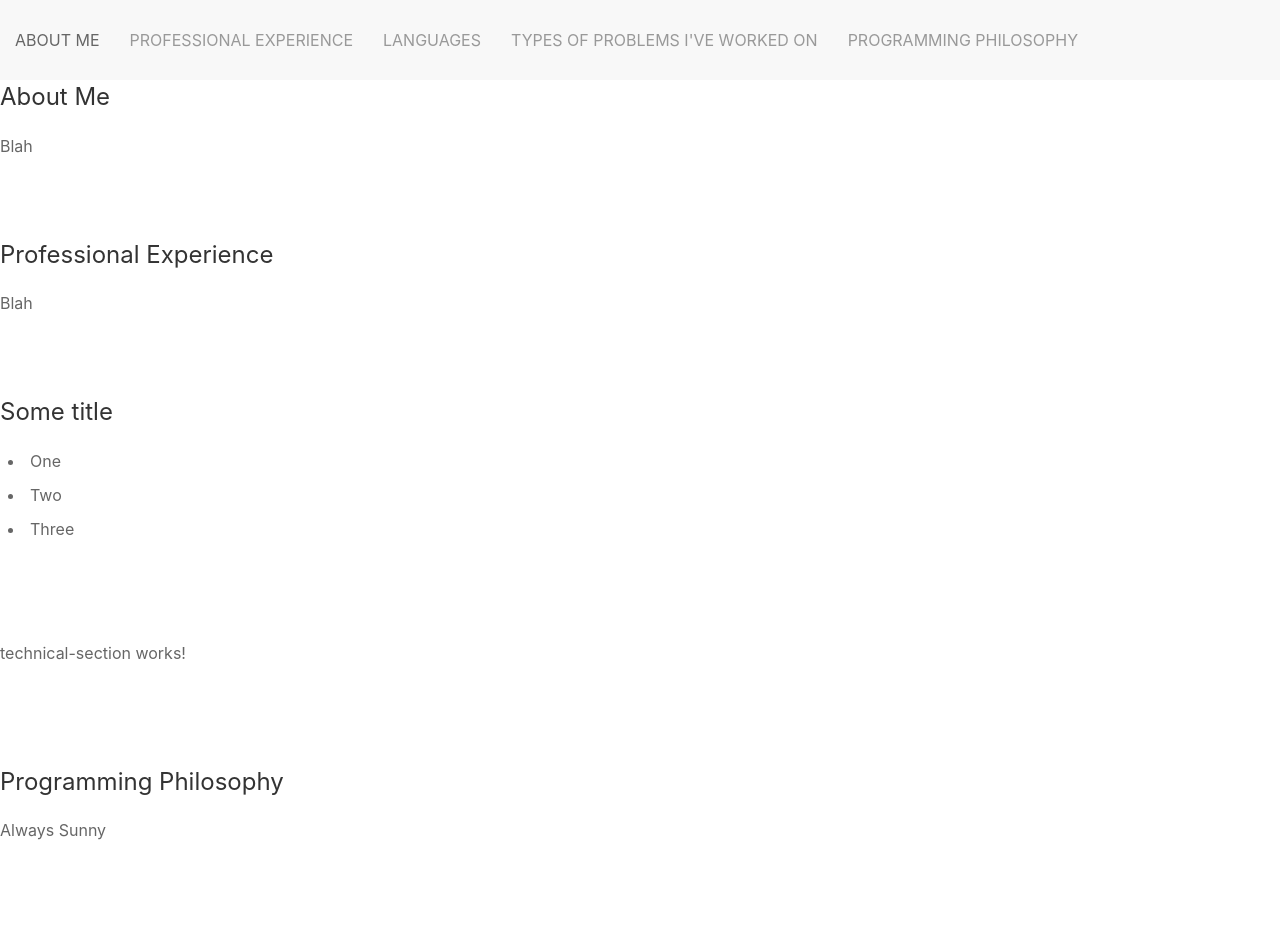
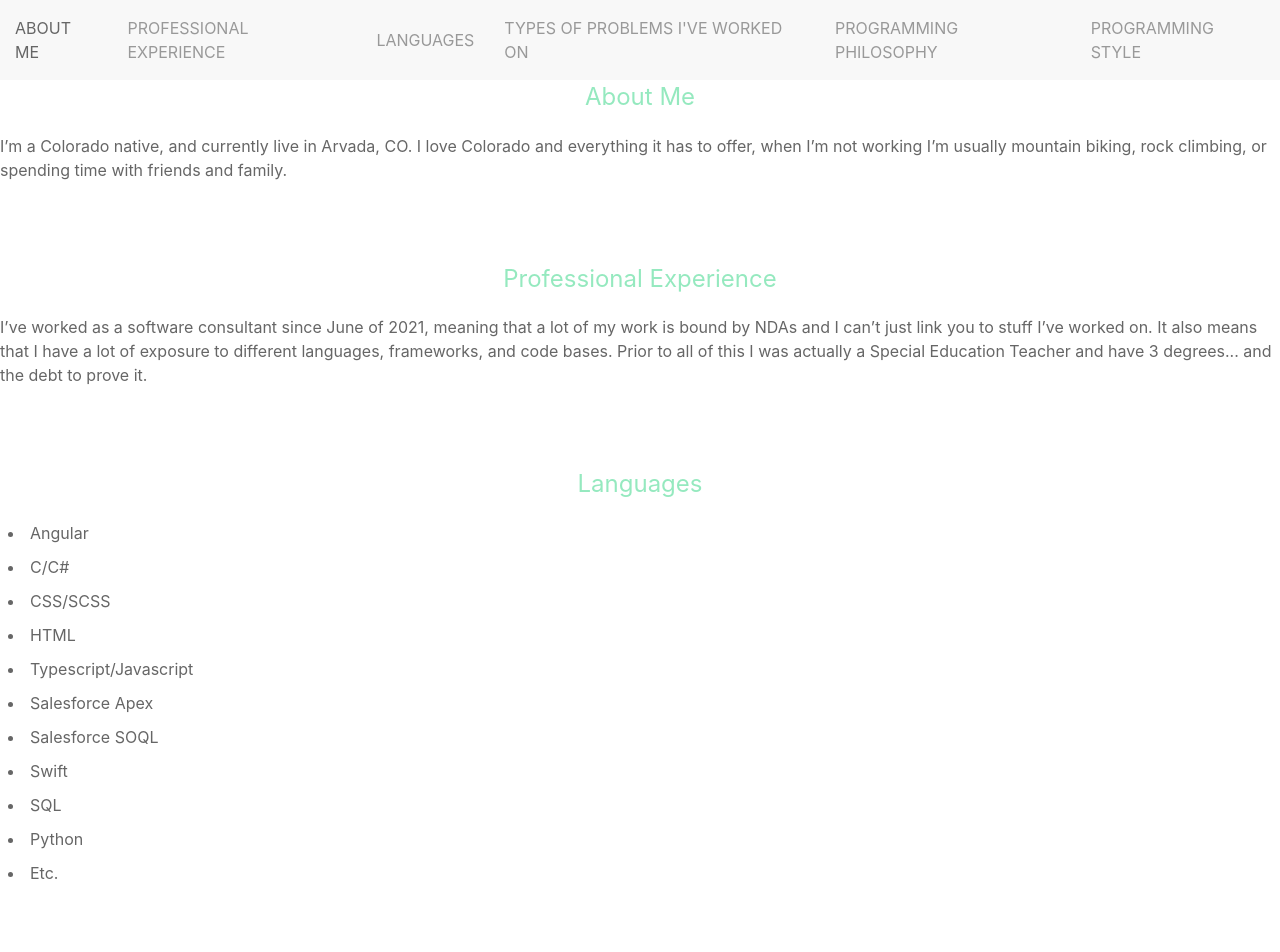
Before and after one commit to hudson7557/professional-site-2, an Angular app: page / in a window 1280 px wide. Shown: the top 952 px of the page. Before the commit the page ends 842 px from the top, so only its background shows below. Built offline with nearby package versions, Linux system fonts and the light colour scheme.

Commit message:
Changed section header and added actual data

```diff
--- a/src/app/app.component.ts
+++ b/src/app/app.component.ts
@@ -2,7 +2,7 @@ import { Component } from '@angular/core';
 
 @Component({
     selector: 'app-root',
-    templateUrl: './app.component.html',
+    templateUrl: './app.component.html'
 })
 export class AppComponent {
     title = 'app';
--- a/src/app/app.module.ts
+++ b/src/app/app.module.ts
@@ -1,13 +1,11 @@
 import { NgModule } from '@angular/core';
 import { BrowserModule } from '@angular/platform-browser';
-
 import { ExtraOptions, RouterModule, Routes } from '@angular/router';
 import { AppComponent } from './app.component';
 import { HomeComponent } from './home/home.component';
 import { NavbarComponent } from './navbar/navbar.component';
 import { AppContext } from './context.service';
 import { TextSectionComponent } from './text-section/text-section.component';
-import { SectionHeaderComponent } from './section-header/section-header.component';
 import { ListSectionComponent } from './list-section/list-section.component';
 import { TechnicalSectionComponent } from './technical-section/technical-section.component';
 
@@ -30,7 +28,6 @@ const routerOptions: ExtraOptions = {
         HomeComponent,
         NavbarComponent,
         TextSectionComponent,
-        SectionHeaderComponent,
         ListSectionComponent,
         TechnicalSectionComponent
     ],
--- a/src/app/context.service.ts
+++ b/src/app/context.service.ts
@@ -12,22 +12,30 @@ export class AppContext {
                     title: 'About Me',
                     anchor: 'aboutMe',
                     sectionType: 'text',
-                    content: 'Blah'
+                    content: 'I’m a Colorado native, and currently live in Arvada, CO. I love Colorado and everything it has to offer, when I’m not working I’m usually mountain biking, rock climbing, or spending time with friends and family.'
                 },
                 {
                     title: 'Professional Experience',
                     anchor: 'professionalExperience',
                     sectionType: 'text',
-                    content: 'Blah'
+                    content: 'I’ve worked as a software consultant since June of 2021, meaning that a lot of my work is bound by NDAs and I can’t just link you to stuff I’ve worked on. It also means that I have a lot of exposure to different languages, frameworks, and code bases. Prior to all of this I was actually a Special Education Teacher and have 3 degrees... and the debt to prove it.'
                 },
                 {
                     title: 'Languages',
                     anchor: 'languages',
                     sectionType: 'list',
                     listItems: [
-                        'One',
-                        'Two',
-                        'Three'
+                        'Angular',
+                        'C/C#',
+                        'CSS/SCSS',
+                        'HTML',
+                        'Typescript/Javascript',
+                        'Salesforce Apex',
+                        'Salesforce SOQL',
+                        'Swift',
+                        'SQL',
+                        'Python',
+                        'Etc.'
                     ]
                 },
                 {
@@ -37,7 +45,7 @@ export class AppContext {
                     sections: [
                         {
                             title: 'Angular Salesforce Integrations',
-                            content: 'Blah blah blah'
+                            content: 'Created apps for managing and summarizing inventory, contacts, accounts, and other data. Some are hosted on Salesforce, others standalone. Most are backed by a dotnet server, but some use frameworks like Nest.js to send and receive requests from Salesforce. Worked On Angular UI implementation Rest Callouts Rest Endpoints (On Salesforce and in the custom server) .NET server set up (beginner at this) SOQL queries and Apex data manipulation on Salesforce and in Angular.'
                         }
                     ]
                 },
@@ -45,7 +53,13 @@ export class AppContext {
                     title: 'Programming Philosophy',
                     anchor: 'philosophy',
                     sectionType: 'text',
-                    content: 'Always Sunny'
+                    content: 'Everyone’s got their own style of programming including myself. Personally, I view programming as an inherently creative endeavour, and with the rate at which technology changes I don’t focus so much on being an expert in a single language or framework. Instead, I focus on using the right technology to get the right results and focus on being able to learn and adapt. I don’t really ever see myself stopping programming, I just like making things. At the same time, my hope is to use my programming skills to make the world a better place.'
+                },
+                {
+                    title: 'Programming Style',
+                    anchor: 'philosophy',
+                    sectionType: 'text',
+                    content: 'Stylistically I prefer to begin programming with some sort of pseudo code derived from requirements or a prototype design. I tend to like writing out the major logical steps in a process as comments and once I have a solid idea of what to do I proceed to actually writing the code. I try to break the code up into different files, components, and functions based upon logical grouping for the code and what the code is doing. I really enjoy programming that involves components so I feel particularly at home in Angular and Swift. As for testing, I typically test as I go and don’t write unit tests. It’s not that I don’t like them. I just usually don’t have the time/budget to write them. I also use GitHub/GitLab to commit and branch my work often to break projects up and ensure that the code is stable before pushing into a master branch. I usually commit after a logical chunk of code is completed.'
                 }
             ]
         }
--- a/src/app/list-section/list-section.component.html
+++ b/src/app/list-section/list-section.component.html
@@ -1,5 +1,6 @@
 <div *ngIf="data">
-<h3>Some title</h3>
+    <h3 class="uk-text-center">{{data.title}}</h3>
+
     <ul class="uk-list uk-list-disc">
         <li *ngFor="let item of data.listItems"
             class="uk-width-1-2@s"
--- a/src/app/section-header/section-header.component.html
+++ /dev/null
@@ -1,3 +0,0 @@
-<div>
-    <h3>{{title}}</h3>
-</div>
--- a/src/app/technical-section/technical-section.component.html
+++ b/src/app/technical-section/technical-section.component.html
@@ -1,3 +1,3 @@
-<div *ngIf="data" #{{data.anchor}}>
-    <p>technical-section works!</p>
+<div *ngIf="data">
+    <h3 class="uk-text-center">{{data.title}}</h3>
 </div>
--- a/src/app/text-section/text-section.component.html
+++ b/src/app/text-section/text-section.component.html
@@ -1,6 +1,6 @@
-<div *ngIf="data" #{{data.anchor}}>
-    <app-section-header *ngIf="data.title" [title]="data.title"></app-section-header>
+<div *ngIf="data">
+    <h3 class="uk-text-center">{{data.title}}</h3>
     <div>
-        {{data?.content}}
+        {{data.content}}
     </div>
 </div>
--- a/src/app/text-section/text-section.component.ts
+++ b/src/app/text-section/text-section.component.ts
@@ -4,7 +4,7 @@ import { TextSectionData } from './../models/text-section-data';
 @Component({
     selector: 'app-text-section',
     templateUrl: './text-section.component.html',
-    styleUrls: ['./text-section.component.scss'],
+    styleUrls: ['./text-section.component.scss']
 })
 export class TextSectionComponent {
 
--- a/src/styles.scss
+++ b/src/styles.scss
@@ -1 +1,3 @@
-/* You can add global styles to this file, and also import other style files */
+h3 {
+    color: #95e9bf !important;
+}
```
Also changed, not shown: src/app/section-header/section-header.component.ts (deleted, +0 -13 lines), src/app/section-header/section-header.component.scss (deleted).
